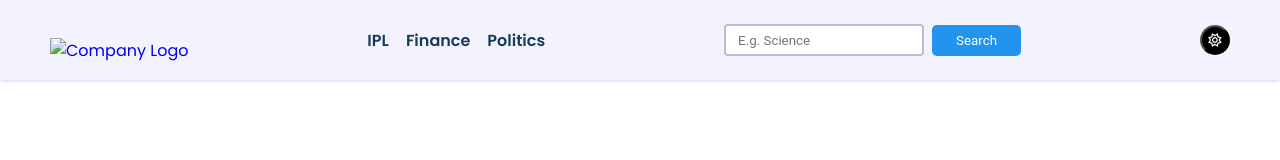
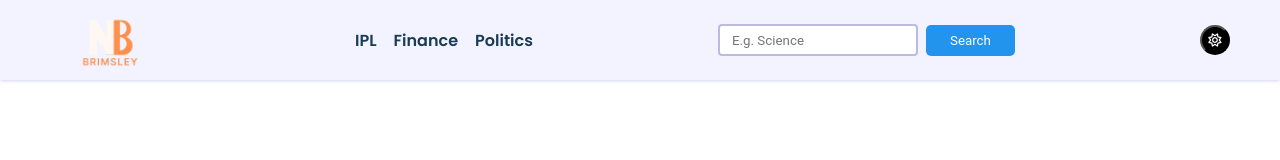
Before and after one commit to codeless112/Brimesly-News, a plain HTML site: page index.html in a window 1280 px wide. Drawn offline with Linux system fonts and the light colour scheme; no server answers.

Commit message:
Update index.html

```diff
--- a/index.html
+++ b/index.html
@@ -13,7 +13,7 @@
     <nav>
         <div class="main-nav container flex">
             <a href="#" class="company-logo">
-                <img src="assets/b-removebg-preview.png" alt="Company Logo" onclick="reload()">
+                <img src="b-removebg-preview.png" alt="Company Logo" onclick="reload()">
             </a>
             <div class="nav-links ">
                 <ul class="flex">
```
